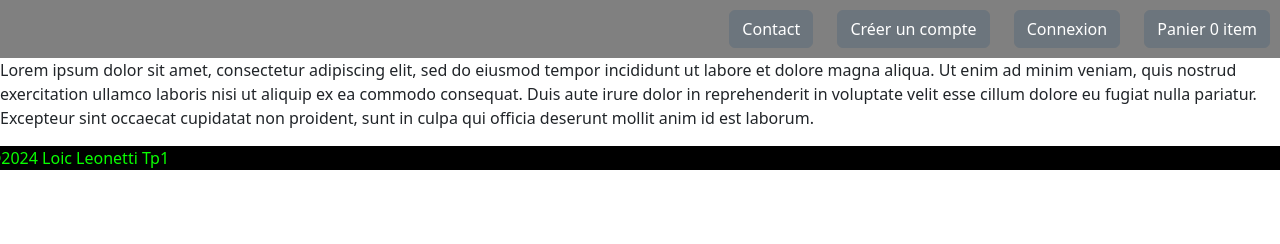
After one commit to LoicLeonetti/2066177_TravailPratiqueWeb, a Symfony app: template templates/contact.html.twig in a window 1280 px wide. The commit adds this page. Shown: the part 56-300 px from the top of the page. Run offline with Twig, Linux system fonts and the light colour scheme; the template is opened without the code that fills it, so the values that code supplies are empty; some libraries are stand-ins or nearby versions.

Commit message:
Few fixes + Contact route

```diff
--- a/templates/commun/entete.html.twig
+++ b/templates/commun/entete.html.twig
@@ -8,8 +8,8 @@
 
 </div>
 <div class="bandeau">
-	<button class="btn btn-secondary">Contact</button>
+	<a href="{{path('contact')}}"> <button class="btn btn-secondary">Contact</button></a>
 	<button class="btn btn-secondary">Créer un compte</button>
 	<button class="btn btn-secondary">Connexion</button>
-	<button class="btn btn-secondary">Panier 0 items</button>
+	<a href="{{path('catalogue')}}"> <button class="btn btn-secondary">Panier 0 item</button></a>
 </div>
--- /dev/null
+++ b/templates/contact.html.twig
@@ -0,0 +1,11 @@
+{% extends('base.html.twig') %}
+
+{% block body %}
+
+<p>Lorem ipsum dolor sit amet, consectetur adipiscing elit,
+sed do eiusmod tempor incididunt ut labore et dolore magna aliqua.
+Ut enim ad minim veniam, quis nostrud exercitation ullamco laboris nisi ut aliquip ex ea commodo consequat.
+Duis aute irure dolor in reprehenderit in voluptate velit esse cillum dolore eu fugiat nulla pariatur.
+Excepteur sint occaecat cupidatat non proident, sunt in culpa qui officia deserunt mollit anim id est laborum.<p/>
+
+{% endblock %}
```
Also changed, not shown: src/Controller/catalogueController.php (+8 -1 lines), templates/catalogue.html.twig (+5 -2 lines), templates/detailsProduit.html.twig (+5 -5 lines), public/images/produits/produitsTest.png (added).
